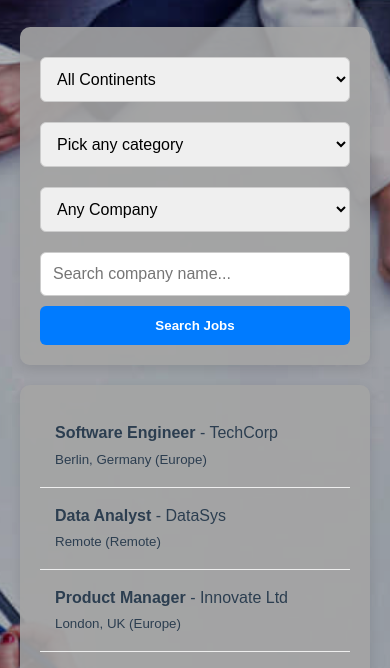
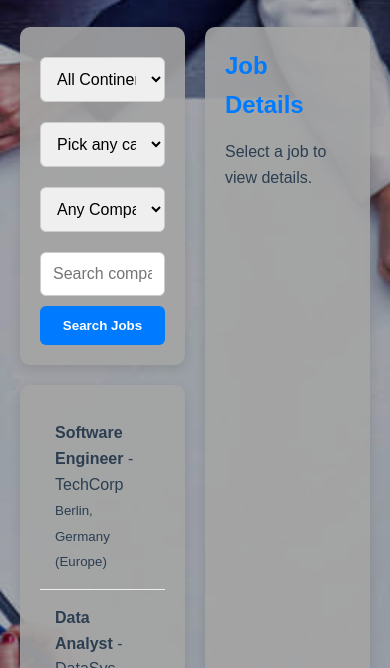
Before and after one commit to Evian1k/Job-Finder-app1, a plain HTML site: page index.html in a window 390 px wide. Shown: the part 125-793 px from the top of the page. Drawn offline with Linux system fonts and the light colour scheme; no server answers.

Commit message:
added update

```diff
--- a/style.css
+++ b/style.css
@@ -152,15 +152,3 @@ main {
 .job-details a:hover {
   text-decoration: underline;
 }
-
-/* mobile stuff, forgot this at first */
-@media (max-width: 768px) {
-  main {
-      grid-template-columns: 1fr;
-  }
-
-  .job-details {
-      grid-column: 1;
-      grid-row: auto;
-  }
-}
```
